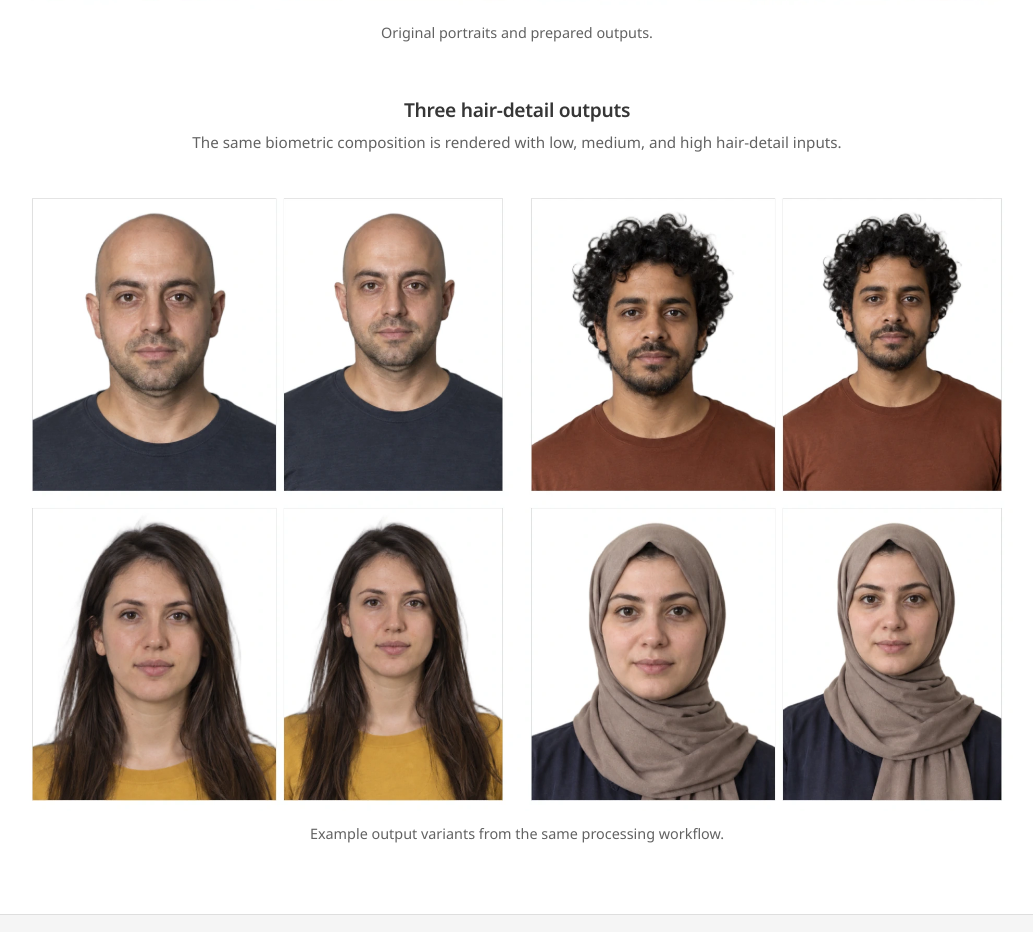
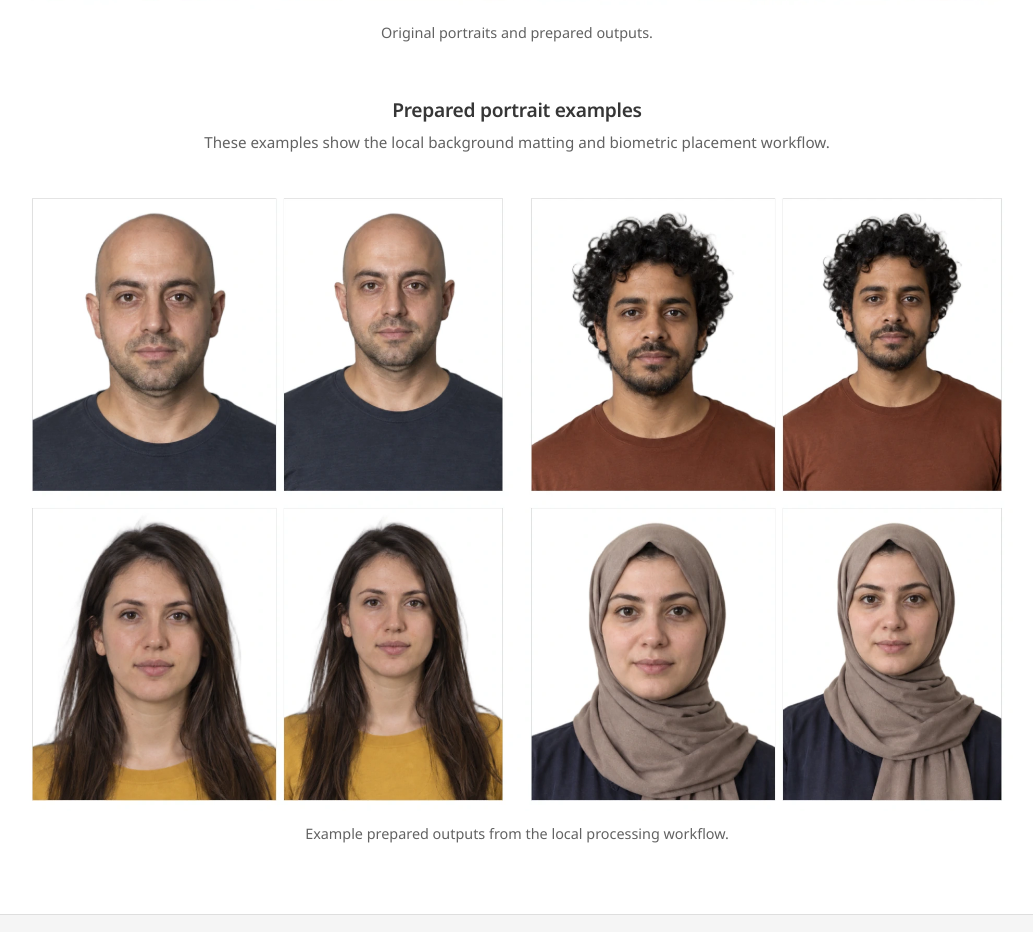
Before and after one commit to mehmetaytugyuruk/mehmetaytugyuruk.github.io, a Jekyll site: the page built from biyoves/index.html, in a window 1280 px wide and 1400 px high, scrolled down 4035 px. Shown: the part 164-1096 px from the top of the window, without its empty margins (123-1156 px from the left). Built offline with Jekyll 4.4.1, drawn with Linux system fonts in a browser that asks for light colours; some web fonts are replaced.

Commit message:
Clarify BiyoVes example imagery

```diff
--- a/biyoves/index.html
+++ b/biyoves/index.html
@@ -141,14 +141,14 @@ og_image_alt: BiyoVes overview showing portrait inputs and prepared photo output
       <figcaption>Original portraits and prepared outputs.</figcaption>
     </figure>
     <div class="bv-preset-copy">
-      <h3>Three hair-detail outputs</h3>
-      <p>The same biometric composition is rendered with low, medium, and high hair-detail inputs.</p>
+      <h3>Prepared portrait examples</h3>
+      <p>These examples show the local background matting and biometric placement workflow.</p>
     </div>
     <figure class="bv-figure bv-gallery">
-      <a class="bv-figure-link" href="{{ '/assets/images/projects/biyoves/presets.webp' | relative_url }}" aria-label="Open the hair-detail output comparison">
-        <img src="{{ '/assets/images/projects/biyoves/presets.webp' | relative_url }}" width="1920" height="1196" alt="Synthetic subjects shown with BiyoVes output variants." loading="lazy" decoding="async">
+      <a class="bv-figure-link" href="{{ '/assets/images/projects/biyoves/presets.webp' | relative_url }}" aria-label="Open the prepared portrait examples">
+        <img src="{{ '/assets/images/projects/biyoves/presets.webp' | relative_url }}" width="1920" height="1196" alt="Synthetic portrait outputs from BiyoVes processing." loading="lazy" decoding="async">
       </a>
-      <figcaption>Example output variants from the same processing workflow.</figcaption>
+      <figcaption>Example prepared outputs from the local processing workflow.</figcaption>
     </figure>
   </section>
 
```
